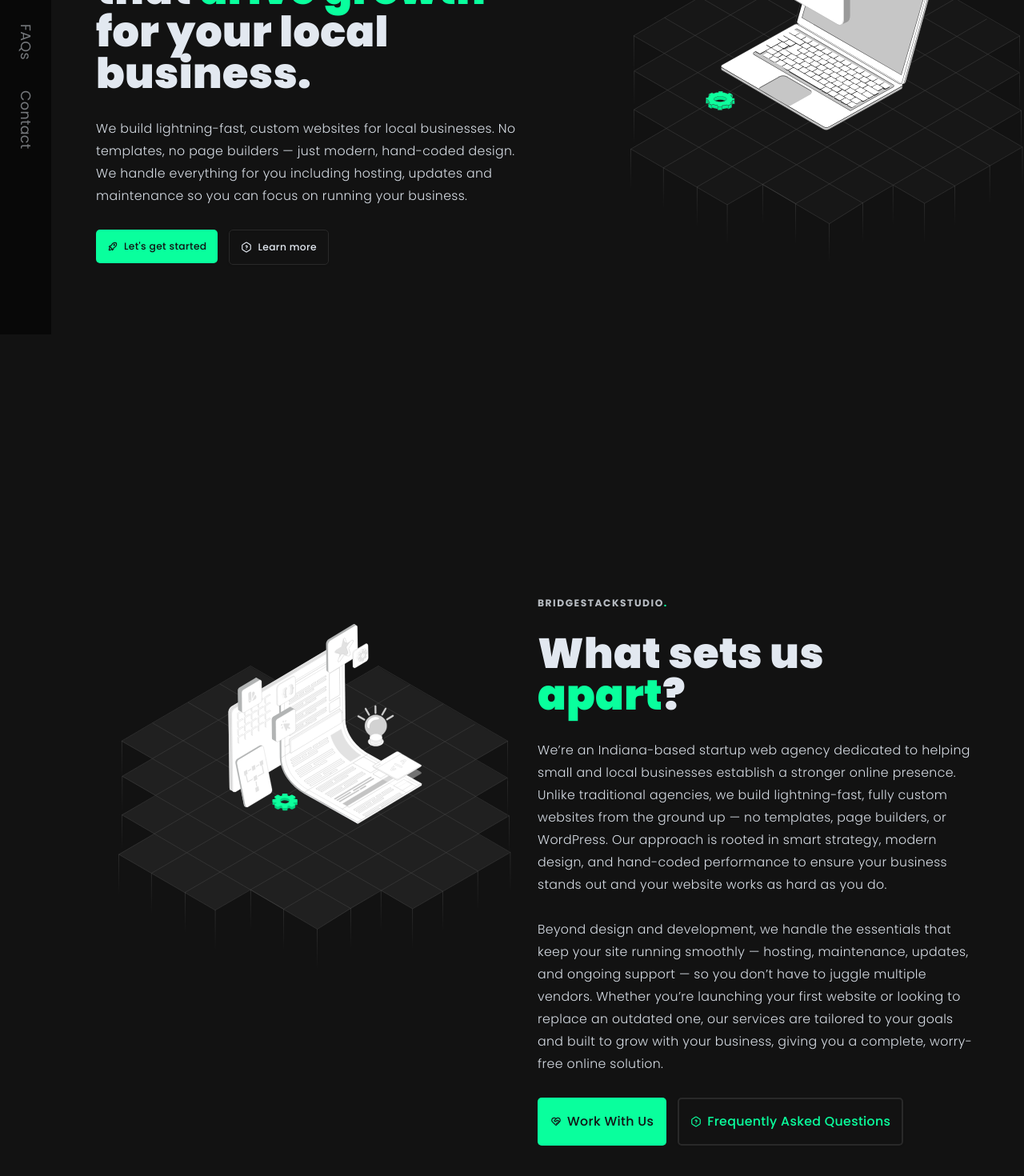
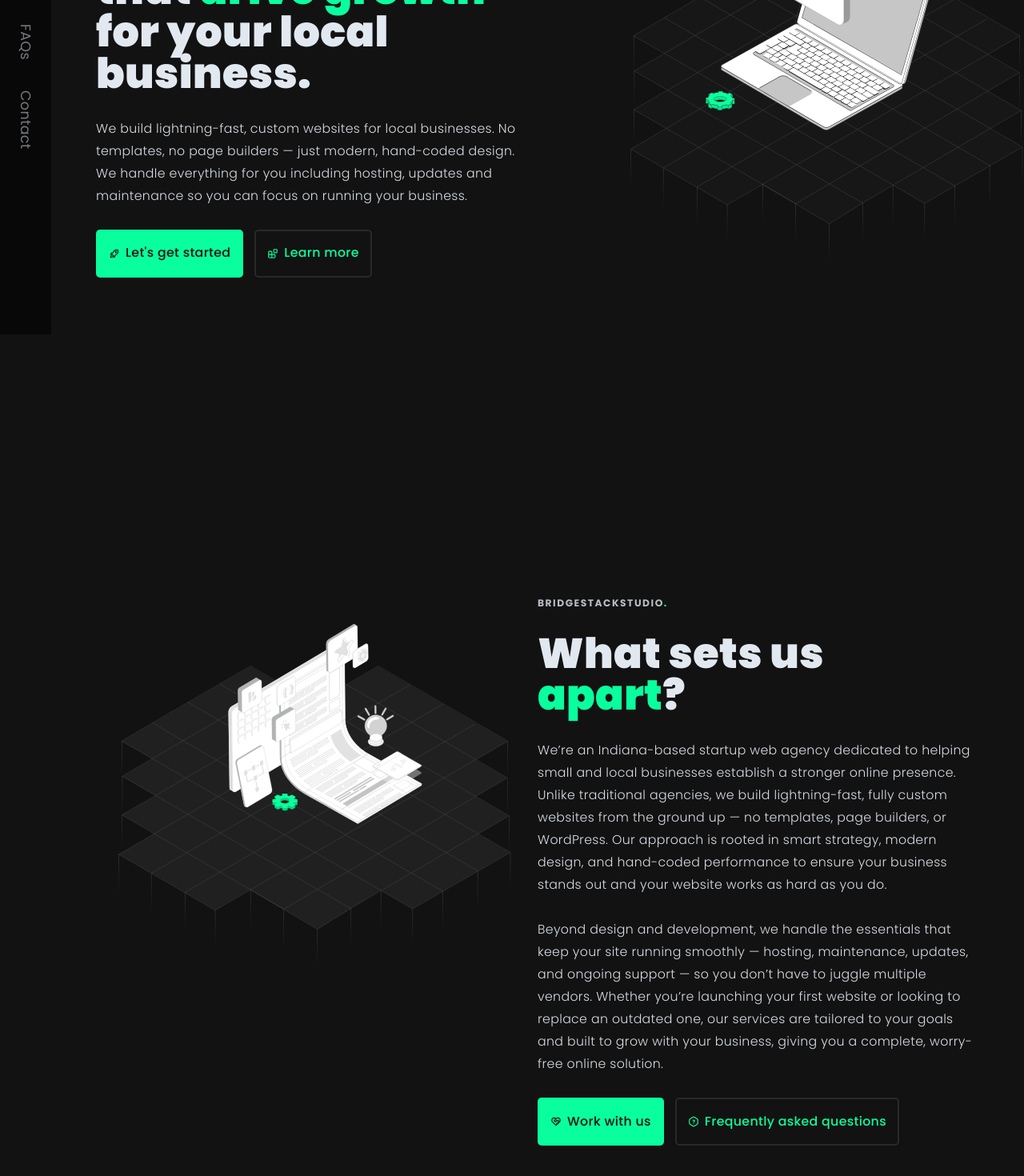
Before and after one commit to zabe-dev/bridgestackstudio, a Next.js app: page / in a window 1280 px wide. Shown: the part 382-1852 px from the top of the page at 80% size. Built offline with nearby package versions, Linux system fonts and the light colour scheme.

Commit message:
refactor: update buttons styles

```diff
--- a/src/components/about-section.tsx
+++ b/src/components/about-section.tsx
@@ -66,10 +66,10 @@ export default function AboutSection() {
 						<Button
 							asChild
 							size="lg"
-							className="border-primary/20 text-background hover:bg-primary/10 w-fit gap-2 border-2 px-6 py-8 text-lg hover:text-green-400"
+							className="border-primary/20 text-background hover:bg-primary/10 gap-2 border-2 px-4 py-6 hover:text-green-400 md:px-6 md:py-8 md:text-lg"
 						>
 							<Link href="#contact">
-								<IconHeartHandshake /> Work With Us
+								<IconHeartHandshake /> Work with us
 							</Link>
 						</Button>
 
@@ -77,10 +77,10 @@ export default function AboutSection() {
 							asChild
 							variant="outline"
 							size="lg"
-							className="text-primary hover:bg-background/10 w-fit gap-2 border-2 px-6 py-8 text-lg"
+							className="text-primary hover:bg-background/10 gap-2 border-2 px-4 py-6 md:px-6 md:py-8 md:text-lg"
 						>
 							<Link href="#faqs">
-								<IconHelpHexagon /> Frequently Asked Questions
+								<IconHelpHexagon /> Frequently asked questions
 							</Link>
 						</Button>
 					</div>
--- a/src/components/hero-section.tsx
+++ b/src/components/hero-section.tsx
@@ -2,7 +2,7 @@
 
 import Image from "next/image";
 import Link from "next/link";
-import { IconHelpHexagon, IconRocket } from "@tabler/icons-react";
+import { IconBlocks, IconRocket } from "@tabler/icons-react";
 import { motion } from "motion/react";
 import RevealOnScroll from "./reveal-on-scroll";
 import { Button } from "./ui/button";
@@ -43,7 +43,7 @@ export default function HeroSection() {
 						<Button
 							asChild
 							size="lg"
-							className="bg-primary text-background p-4 pt-4 md:p-6"
+							className="border-primary/20 text-background hover:bg-primary/10 gap-2 border-2 px-4 py-6 hover:text-green-400 md:px-6 md:py-8 md:text-lg"
 						>
 							<Link href="#contact">
 								<IconRocket /> Let&apos;s get started
@@ -52,11 +52,11 @@ export default function HeroSection() {
 						<Button
 							asChild
 							size="lg"
-							className="text-foreground p-4 pt-4 md:p-6"
+							className="text-primary hover:bg-background/10 gap-2 border-2 px-4 py-6 md:px-6 md:py-8 md:text-lg"
 							variant="outline"
 						>
 							<Link href="#services">
-								<IconHelpHexagon />
+								<IconBlocks />
 								Learn more
 							</Link>
 						</Button>
```
